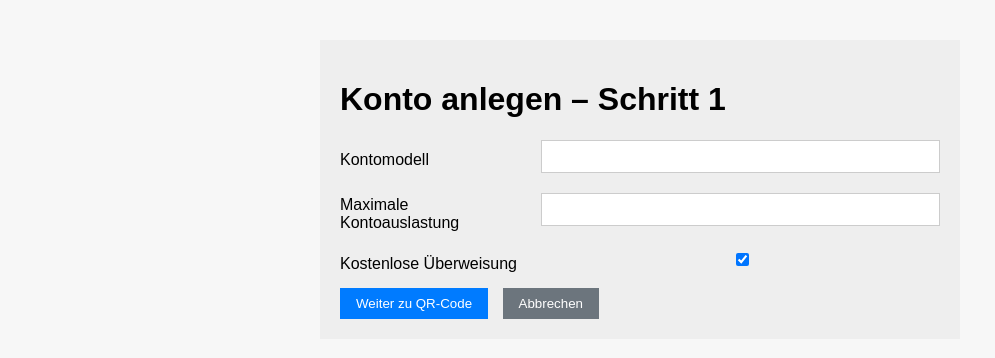
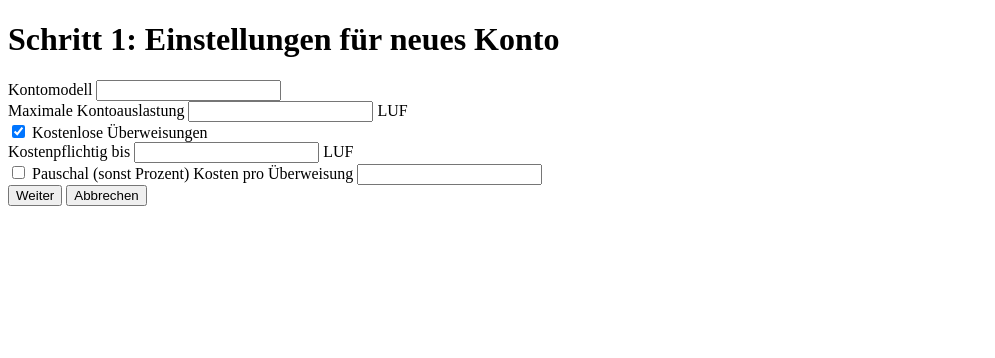
Before and after one commit to matsohms/1LuftiBank, a Django app: template core/templates/account_step1.html in a window 1280 px wide. Shown: the top 358 px of the page, without its empty margins (0-995 px from the left). Run offline with Django 4.2, Linux system fonts and the light colour scheme; the template is opened without the code that fills it: values that come from a table or form of the project are taken from there, others are empty.

Commit message:
Update account_step1.html

```diff
--- a/core/templates/account_step1.html
+++ b/core/templates/account_step1.html
@@ -1,36 +1,46 @@
+<!-- core/templates/account_step1.html -->
 <!DOCTYPE html>
 <html lang="de">
 <head>
   <meta charset="UTF-8">
   <title>Konto anlegen – Schritt 1</title>
   <style>
-    body { font-family: Arial, sans-serif; background: #f7f7f7; }
-    .container { background: #eee; padding: 20px; margin: 40px auto; width: 90%; max-width: 600px; }
-    .row { display: flex; gap: 10px; margin-bottom: 15px; align-items: center; }
-    .row label { flex: 1; padding-top: 8px; }
-    .row input, .row select { flex: 2; padding: 8px; background: #fff; border: 1px solid #ccc; }
-    .full-row { display: flex; flex-direction: column; gap: 5px; margin-bottom: 15px; }
-    .full-row label { padding-bottom: 5px; }
-    button { border: none; padding: 8px 16px; font-family: Arial; margin-right: 10px; }
-    .btn-primary { background: #007bff; color: #fff; }
-    .btn-secondary { background: #6c757d; color: #fff; }
+    /* … dein bestehendes CSS … */
+    .currency::after { content: " LUF"; }
+    .percent::after  { content: "%"; }
   </style>
   <script>
-    document.addEventListener('DOMContentLoaded', function(){
-      const freeCheckbox = document.getElementById('free_checkbox');
-      const costBlock    = document.getElementById('cost_block');
-
-      function toggleCosts(){
-        costBlock.style.display = freeCheckbox.checked ? 'none' : 'block';
-      }
-      freeCheckbox.addEventListener('change', toggleCosts);
-      toggleCosts();
+    document.addEventListener('DOMContentLoaded', () => {
+      // Umschalter Pauschal/Prozent
+      const costWithinType = document.getElementById('cost_within_type');
+      const costWithinVal  = document.getElementById('id_cost_within');
+      costWithinType.addEventListener('change', () => {
+        if (costWithinType.checked) {
+          costWithinVal.classList.remove('percent');
+          costWithinVal.classList.add('currency');
+        } else {
+          costWithinVal.classList.remove('currency');
+          costWithinVal.classList.add('percent');
+        }
+      });
+      // Formatierung bei Blur
+      document.querySelectorAll('input[type=number]').forEach(input => {
+        input.addEventListener('blur', () => {
+          let v = parseFloat(input.value);
+          if (isNaN(v)) return;
+          if (input.classList.contains('currency')) {
+            input.value = v.toLocaleString('de-DE', { minimumFractionDigits: 2 });
+          } else if (input.classList.contains('percent')) {
+            input.value = v.toLocaleString('de-DE', { maximumFractionDigits: 2 }) + '%';
+          }
+        });
+      });
     });
   </script>
 </head>
 <body>
   <div class="container">
-    <h1>Konto anlegen – Schritt 1</h1>
+    <h1>Schritt 1: Einstellungen für neues Konto</h1>
     <form method="post">{% csrf_token %}
       <div class="row">
         <label for="id_account_model">Kontomodell</label>
@@ -38,32 +48,27 @@
       </div>
       <div class="row">
         <label for="id_max_balance">Maximale Kontoauslastung</label>
-        {{ form.max_balance }}
+        {{ form.max_balance }} <span>LUF</span>
       </div>
       <div class="row">
-        <label for="free_checkbox">Kostenlose Überweisung</label>
-        <input type="checkbox" id="free_checkbox" name="free_checkbox" checked />
+        <label>
+          <input type="checkbox" id="free_within" name="free_within" checked>
+          Kostenlose Überweisungen
+        </label>
       </div>
-
-      <div id="cost_block">
-        <div class="row">
-          <label for="id_free_up_to">Kostenpflichtig bis (Betrag)</label>
-          {{ form.free_up_to }}
-        </div>
-        <div class="row">
-          <label for="id_cost_within">Kosten pro Überweisung</label>
-          {{ form.cost_within }}
-        </div>
-        <div class="row">
-          <label for="id_cost_mode">Abrechnung als</label>
-          <select id="id_cost_mode" name="cost_mode">
-            <option value="percent">Prozent</option>
-            <option value="fixed">Pauschal</option>
-          </select>
-        </div>
+      <div id="cost-block" class="row">
+        <label for="id_free_up_to">Kostenpflichtig bis</label>
+        {{ form.free_up_to }} <span>LUF</span>
+        <br>
+        <label>
+          <input type="checkbox" id="cost_within_type">
+          Pauschal (sonst Prozent)
+        </label>
+        <label for="id_cost_within">Kosten pro Überweisung</label>
+        <input type="number" step="0.01" id="id_cost_within" name="cost_within" class="currency">
       </div>
-
-      <button type="submit" class="btn-primary">Weiter zu QR-Code</button>
+      <!-- analoge Felder für free_above / cost_above… -->
+      <button type="submit" class="btn-primary">Weiter</button>
       <a href="{% url 'customer_detail' customer.pk %}"><button type="button" class="btn-secondary">Abbrechen</button></a>
     </form>
   </div>
```
